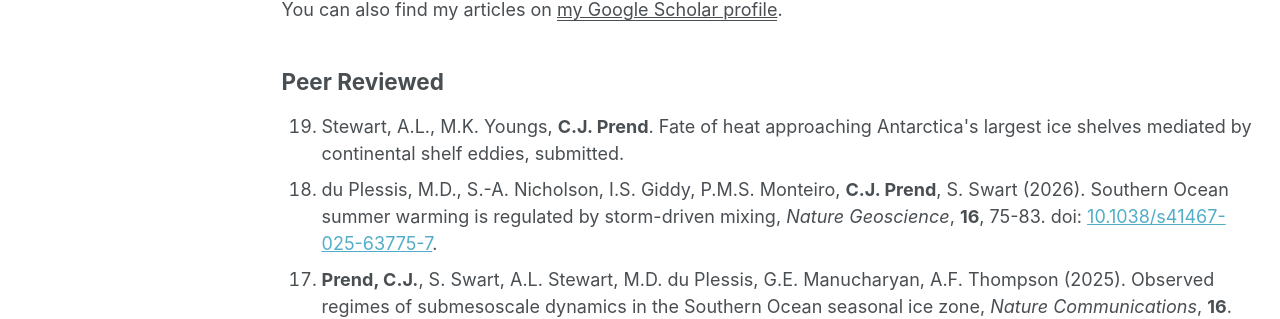
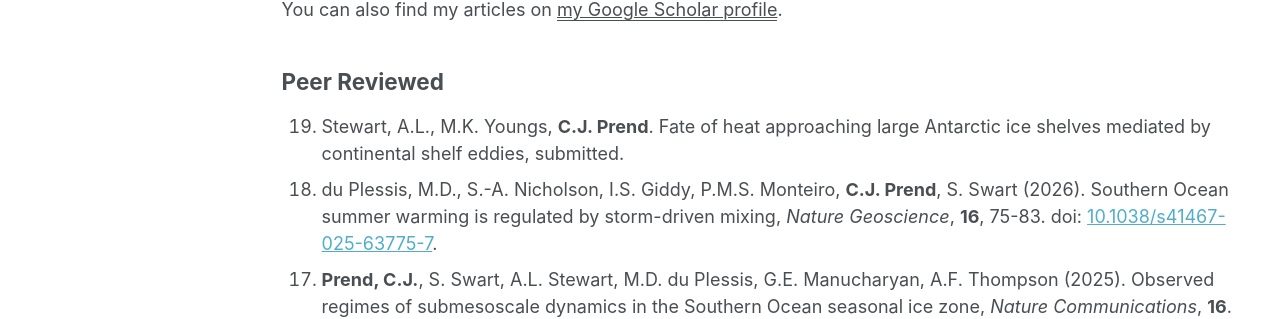
Before and after one commit to cprend/cprend.github.io, a Jekyll site: the page built from _pages/publications.md, in a window 1280 px wide and 900 px high. Shown: the part 156-475 px from the top of the window. Built offline with Jekyll 4.4.1, drawn with Linux system fonts in a browser that asks for light colours.

Commit message:
Update publications.md

```diff
--- a/_pages/publications.md
+++ b/_pages/publications.md
@@ -9,7 +9,7 @@
 
 ## Peer Reviewed
 <ol reversed>
-  <li>Stewart, A.L., M.K. Youngs, <b>C.J. Prend</b>. Fate of heat approaching Antarctica's largest ice shelves mediated by continental shelf eddies, submitted.</li>
+  <li>Stewart, A.L., M.K. Youngs, <b>C.J. Prend</b>. Fate of heat approaching large Antarctic ice shelves mediated by continental shelf eddies, submitted.</li>
   <li>du Plessis, M.D., S.-A. Nicholson, I.S. Giddy, P.M.S. Monteiro, <b>C.J. Prend</b>, S. Swart (2026). Southern Ocean summer warming is regulated by storm-driven mixing, <em>Nature Geoscience</em>, <b>16</b>, 75-83. doi: <a href="https://www.nature.com/articles/s41561-025-01857-3">10.1038/s41467-025-63775-7</a>.</li>
   <li><b>Prend, C.J.</b>, S. Swart, A.L. Stewart, M.D. du Plessis, G.E. Manucharyan, A.F. Thompson (2025). Observed regimes of submesoscale dynamics in the Southern Ocean seasonal ice zone, <em>Nature Communications</em>, <b>16</b>. doi: <a href="https://www.nature.com/articles/s41467-025-63775-7">10.1038/s41467-025-63775-7</a></li>
   <li>Spungin, S., Y. Si, A.L. Stewart, <b>C.J. Prend</b> (2025). Observed seasonality of mixed-layer eddies and vertical heat transport over the Antarctic continental shelf, <em>Journal of Geophysical Research: Oceans</em>, <b>130</b>. doi: <a href="https://agupubs.onlinelibrary.wiley.com/doi/10.1029/2024JC021564">10.1029/2024JC021564</a></li>
```
